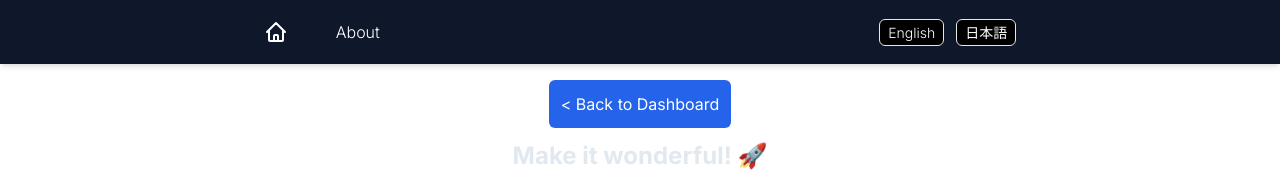
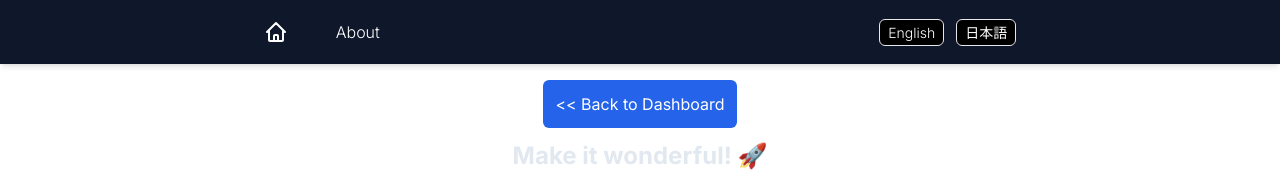
Before and after one commit to Conor-Dunne/eigo-site, a Next.js app: page /en/admin/post-new in a window 1280 px wide. Shown: the top 182 px of the page. Built offline with nearby package versions, Linux system fonts and the light colour scheme.

Commit message:
Update link

```diff
--- a/app/[lang]/admin/components/dashboardLink.tsx
+++ b/app/[lang]/admin/components/dashboardLink.tsx
@@ -8,7 +8,7 @@ export default function DashboardLink() {
         <Link
         className=" bg-blue-600 text-white p-3 rounded-md"
         href={`/admin/dashboard`}>
-        <h1>{"<"} Back to Dashboard</h1>
+        <h1>{"<<"} Back to Dashboard</h1>
       </Link>
     )
   }
```
